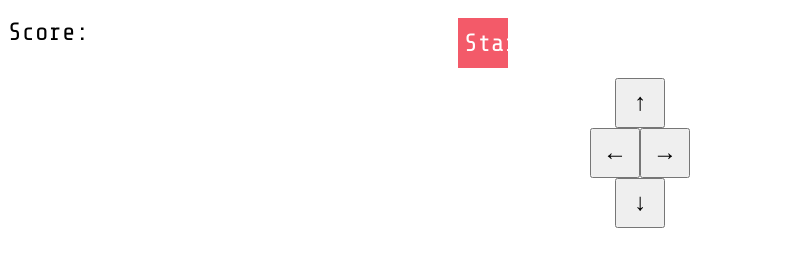
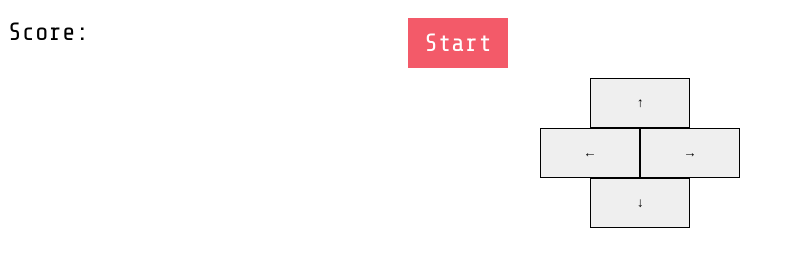
Before and after one commit to zalo1490/Snake, a plain HTML site: page index.html in a window 1280 px wide. Shown: the whole page, without its empty margins (0-793 px from the left). Drawn offline with nearby package versions, Linux system fonts and the light colour scheme.

Commit message:
Update styles.css

```diff
--- a/styles.css
+++ b/styles.css
@@ -68,7 +68,10 @@
 }
 
 button {
-    width: 50px;
-    height: 50px;
-    font-size: 24px;
+    width: 100px; /* Ajustar el ancho */
+    height: 50px; /* Ajustar la altura */
+    display: flex;
+    justify-content: center; /* Centra horizontalmente */
+    align-items: center; /* Centra verticalmente */
+    border: 1px solid black;
 }
```
